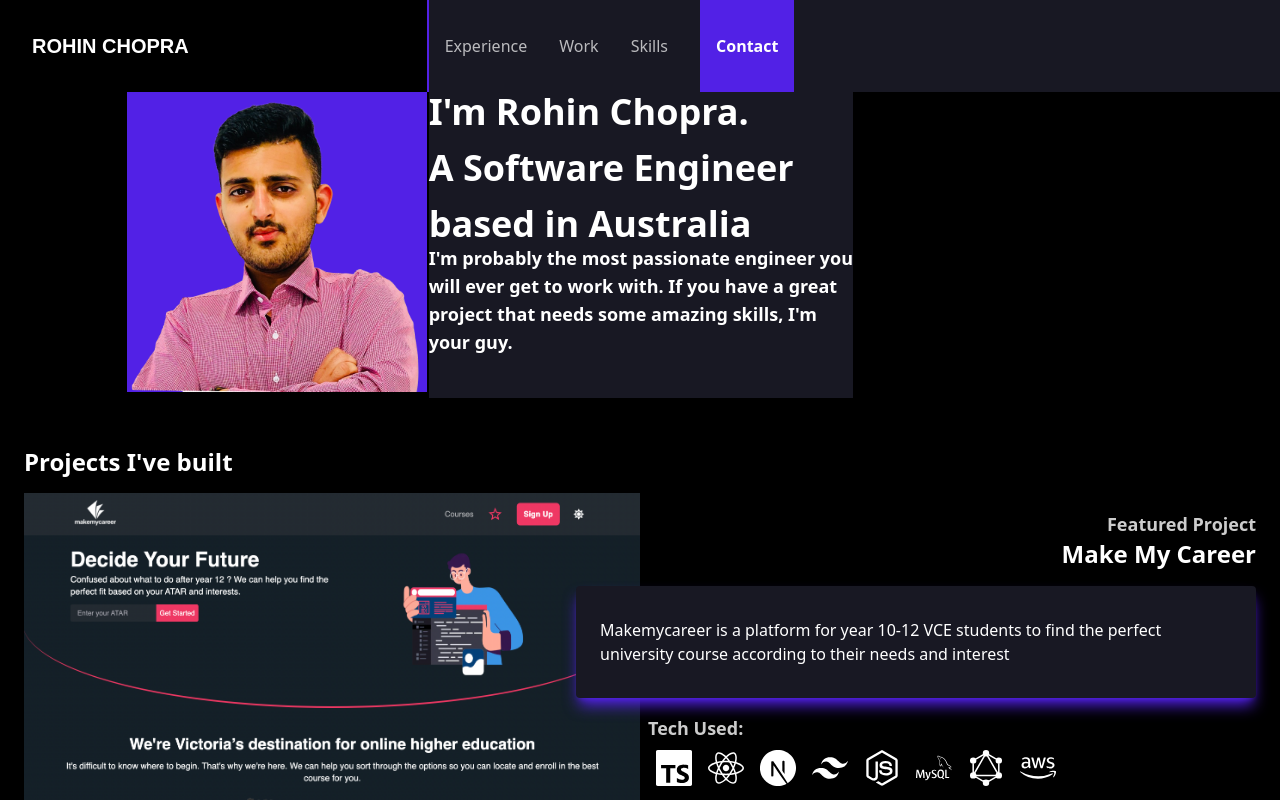
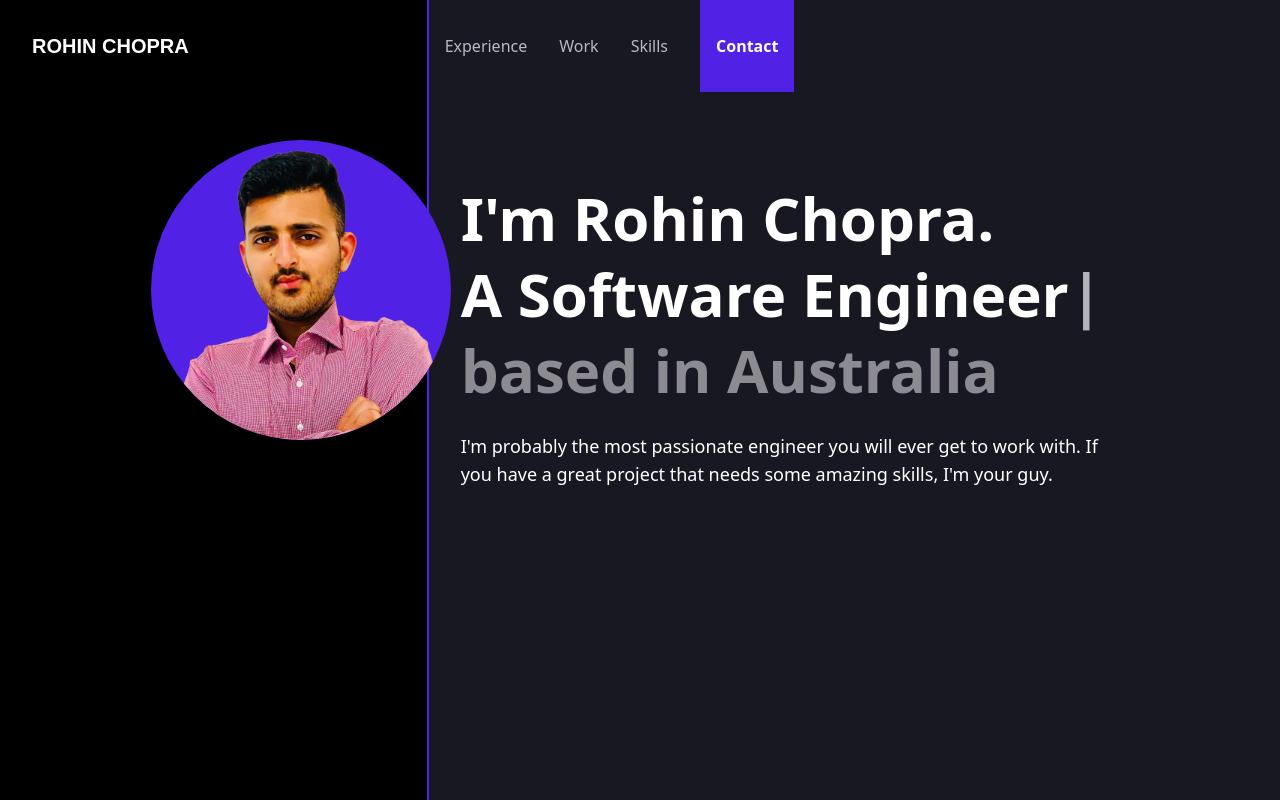
Before and after one commit to Rohin-Chopra/rohin-portfolio, a Next.js app: page / in a window 1280 px wide. Shown: the top 800 px of the page. Built offline with nearby package versions, Linux system fonts and the light colour scheme.

Commit message:
fixed lib dir not getting styled by tailwind

```diff
--- a/tailwind.config.js
+++ b/tailwind.config.js
@@ -2,6 +2,10 @@ module.exports = {
   content: [
     "./pages/**/*.{js,ts,jsx,tsx}",
     "./components/**/*.{js,ts,jsx,tsx}",
+    "./layout/**/*.{js,ts,jsx,tsx}",
+    "./helpers/**/*.{js,ts,jsx,tsx}",
+    "./lib/**/*.{js,ts,jsx,tsx}",
+    "./lib/**/components/**/*.{js,ts,jsx,tsx}",
   ],
   theme: {
     colors: {
```
